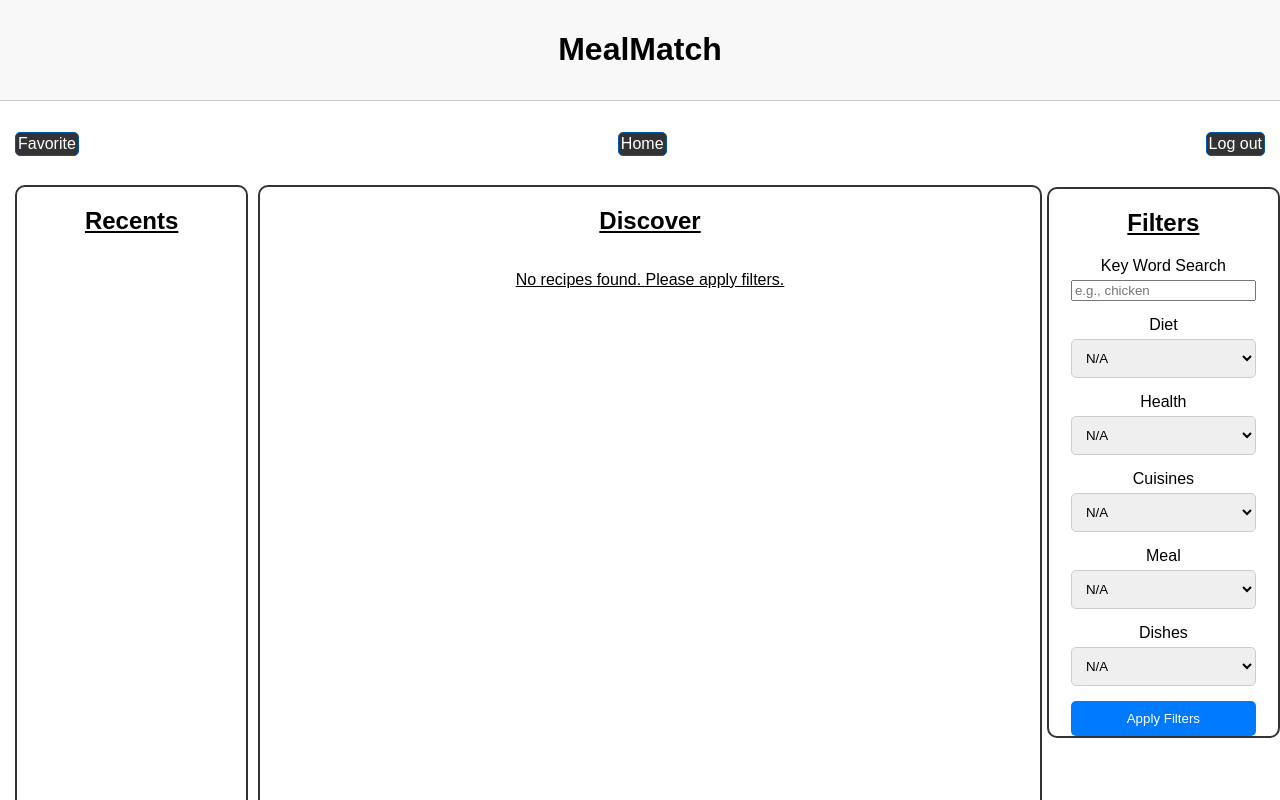
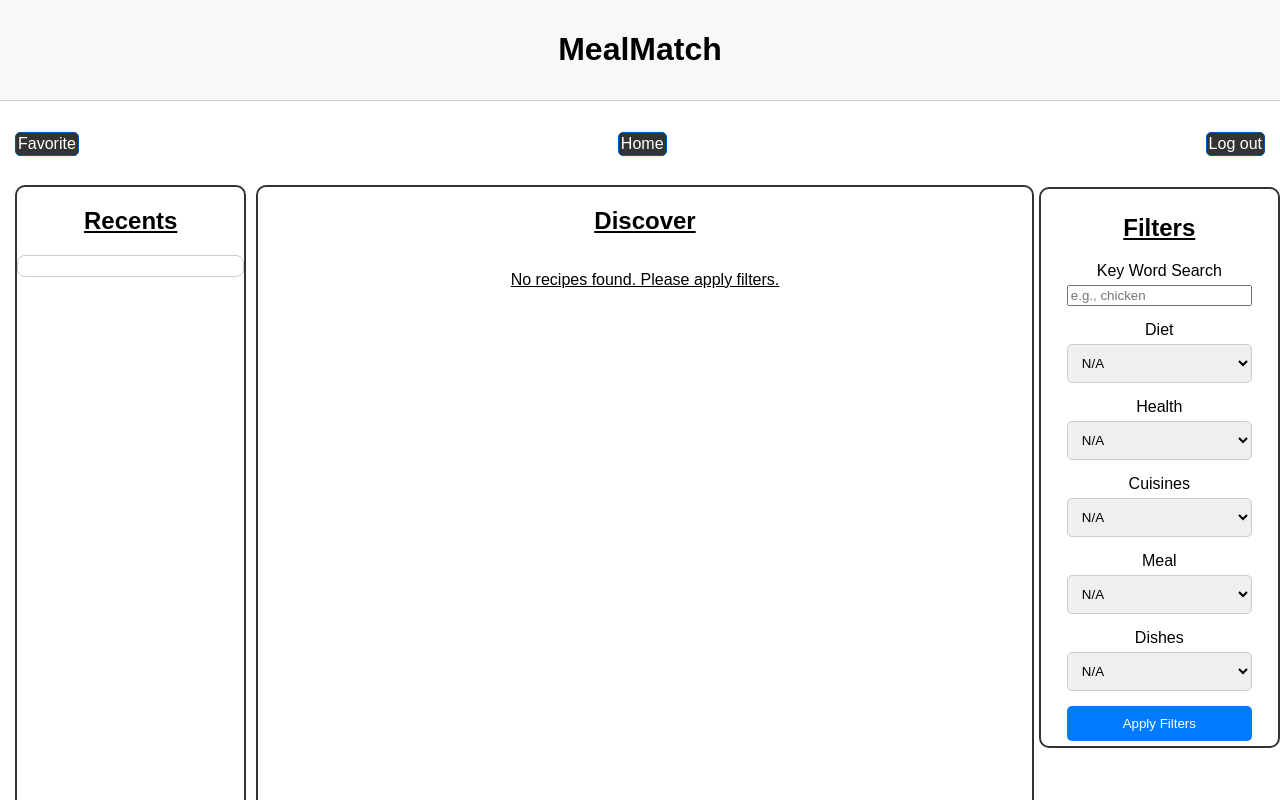
Before and after one commit to jocephuss/MealMatch, a React (Vite) app in the folder client/: page /home in a window 1280 px wide. Shown: the top 800 px of the page. Built offline with nearby package versions, Linux system fonts and the light colour scheme.

Commit message:
CSS for recents and margin for like buttons

```diff
--- a/client/src/index.css
+++ b/client/src/index.css
@@ -200,8 +200,7 @@ select {
   align-items: center;
   width: 25%;
   height: auto;
-  margin: 0px, 5px, 5px, 5px;
-  padding: 0px, 5px, 5px, 5px;
+  padding: 5px;
   margin-bottom: auto;
   border: solid 2px #333;
   border-radius: 10px;
@@ -211,6 +210,7 @@ select {
   text-decoration: underline;
 }
 
+/* Recipe CSS below */
 .recent-recipe {
   display: flex;
   flex-direction: column;
@@ -234,6 +234,18 @@ select {
   font-size: 1rem;
 }
 
+.recipe-actions button {
+  margin: 5px;
+}
+
+.recent-recipes-container {
+  overflow-y: auto;
+  overflow-x: hidden;
+  padding: 10px;
+  border: 1px solid #ccc;
+  border-radius: 8px;
+}
+
 /* Footer */
 .Foot {
   display: flex;
```
